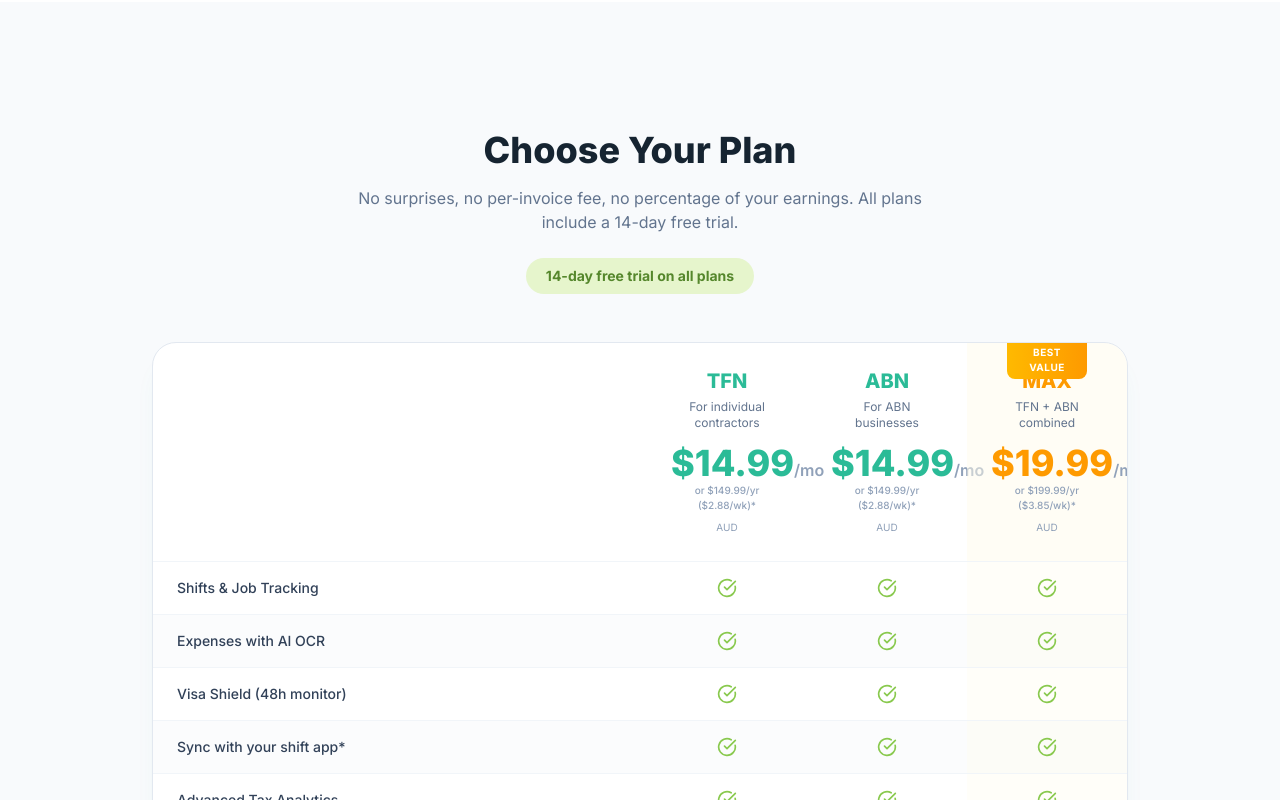
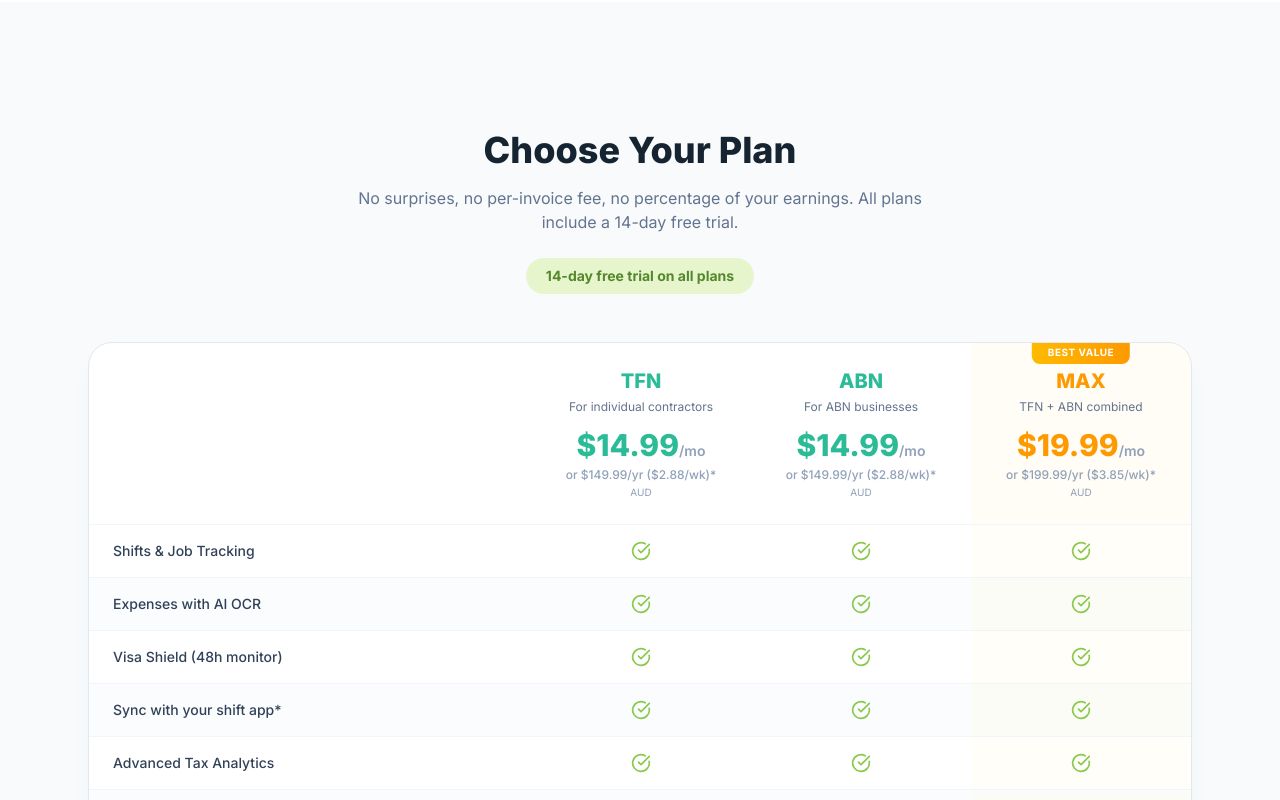
Before and after one commit to AugustoBarcelos/OzlyWebSite, a React (Vite) app: page / in a window 1280 px wide. Shown: the part 4260-5060 px from the top of the page. Built offline with nearby package versions, Linux system fonts and the light colour scheme.

Commit message:
fix: pricing layout — wider columns, better spacing

```diff
--- a/src/pages/Home.jsx
+++ b/src/pages/Home.jsx
@@ -506,7 +506,7 @@ function Pricing() {
 
   return (
     <section id="pricing" className="bg-[#F8FAFC] py-24 md:py-32">
-      <div className="mx-auto max-w-5xl px-6">
+      <div className="mx-auto max-w-6xl px-6">
         <ScrollReveal>
           <div className="text-center mb-6">
             <h2 className="text-3xl sm:text-4xl font-extrabold text-navy-700 mb-4">{p.title}</h2>
@@ -570,7 +570,7 @@ function Pricing() {
         <ScrollReveal delay={0.15} className="hidden lg:block">
           <div className="overflow-hidden rounded-3xl border border-slate-200 bg-white shadow-xl shadow-brand-500/5">
             {/* Header */}
-            <div className="grid grid-cols-[1fr_repeat(3,160px)] items-end">
+            <div className="grid grid-cols-[1fr_repeat(3,220px)] items-end">
               <div className="p-6" />
               {plans.map((plan) => (
                 <div key={plan.id} className={`relative p-6 text-center ${plan.highlight ? "bg-amber-50/50" : ""}`}>
@@ -582,19 +582,18 @@ function Pricing() {
                   <h3 className={`text-xl font-extrabold mb-1 ${plan.highlight ? "text-amber-500" : "text-brand-500"}`}>{plan.name}</h3>
                   <p className="text-slate-500 text-xs mb-3">{plan.desc}</p>
                   <div>
-                    <span className={`text-4xl font-extrabold ${plan.highlight ? "text-amber-500" : "text-brand-500"}`}>{plan.price}</span>
-                    <span className="text-base font-semibold text-slate-400">{p.perMonth}</span>
+                    <span className={`text-3xl font-extrabold ${plan.highlight ? "text-amber-500" : "text-brand-500"}`}>{plan.price}</span>
+                    <span className="text-sm font-semibold text-slate-400">{p.perMonth}</span>
                   </div>
-                  {plan.priceNote && <span className="block text-[10px] font-medium text-slate-400">{plan.priceNote}</span>}
-                  {plan.monthlyPrice && <span className="block text-[10px] text-slate-400">{plan.monthlyPrice}</span>}
-                  <span className="text-[10px] text-slate-400">{p.currency}</span>
+                  {plan.priceNote && <span className="block text-xs font-medium text-slate-400 mt-1">{plan.priceNote}</span>}
+                  <span className="text-[10px] text-slate-400 mt-0.5 block">{p.currency}</span>
                 </div>
               ))}
             </div>
 
             {/* Feature rows */}
             {featureMatrix.map(({ key, tfn, abn, max }, i) => (
-              <div key={key} className={`grid grid-cols-[1fr_repeat(3,160px)] items-center border-t border-slate-100 ${i % 2 === 0 ? "bg-white" : "bg-slate-50/50"}`}>
+              <div key={key} className={`grid grid-cols-[1fr_repeat(3,220px)] items-center border-t border-slate-100 ${i % 2 === 0 ? "bg-white" : "bg-slate-50/50"}`}>
                 <div className="px-6 py-4 text-sm font-medium text-slate-700">{p.features[key]}</div>
                 {[tfn, abn, max].map((has, ci) => (
                   <div key={ci} className={`px-6 py-4 flex justify-center ${plans[ci].highlight ? "bg-amber-50/30" : ""}`}>
@@ -608,7 +607,7 @@ function Pricing() {
             ))}
 
             {/* CTA row */}
-            <div className="grid grid-cols-[1fr_repeat(3,160px)] items-center border-t border-slate-200 bg-slate-50/50">
+            <div className="grid grid-cols-[1fr_repeat(3,220px)] items-center border-t border-slate-200 bg-slate-50/50">
               <div className="p-6" />
               {plans.map((plan) => (
                 <div key={plan.id} className={`p-6 flex justify-center ${plan.highlight ? "bg-amber-50/30" : ""}`}>
```
